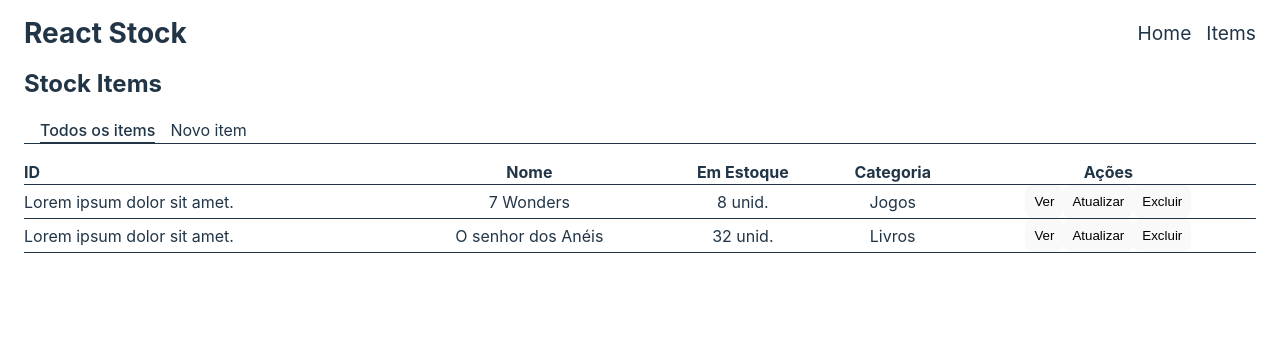
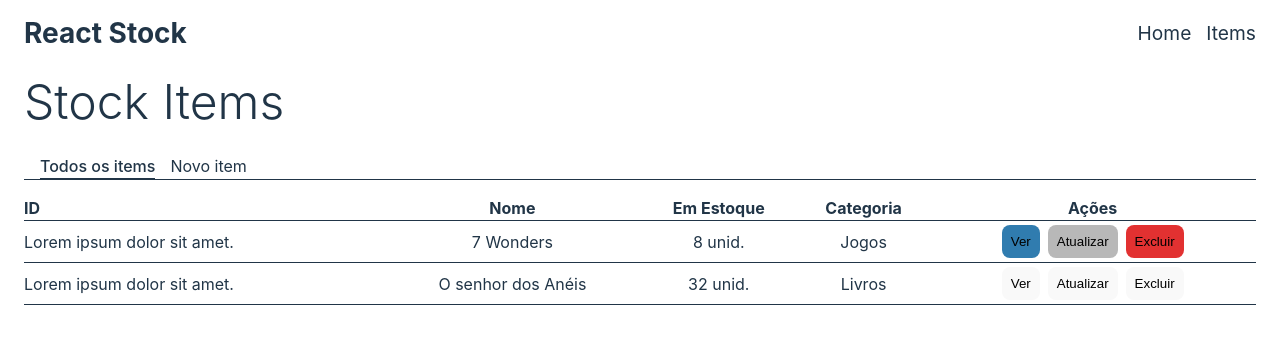
Before and after one commit to felipe0848/gestor-de-estoque--SPA-, a React (Vite) app: page /items in a window 1280 px wide. Shown: the top 344 px of the page. Built offline with nearby package versions, Linux system fonts and the light colour scheme.

Commit message:
update style buttons

```diff
--- a/src/pages/Items/Items.css
+++ b/src/pages/Items/Items.css
@@ -1,4 +1,4 @@
-.NavItems{
+.navItems{
     margin-bottom: 1rem;
     padding: 1rem 0 0 1rem;
     display: flex;
@@ -9,3 +9,19 @@
     font-weight: 500;
     border-bottom: 1px solid #213547;
 }
+h2{
+    font-size: 3em;
+    font-weight: 300;
+}
+button{
+    margin: 0.25rem;
+}
+.details{
+    background-color: rgb(48, 124, 175);
+}
+.update{
+    background-color: #b8b8b8;
+}
+.delete{
+    background-color: #e23131;
+}
--- a/src/pages/Items/Items.jsx
+++ b/src/pages/Items/Items.jsx
@@ -14,10 +14,11 @@ export default function Items(){
             <Header/>
             <div className="container">
                 <h2>Stock Items</h2>
-                <div className="NavItems">
+                <div className="navItems">
                     <Link to={"/items"} className={selected === "Todos os items" ? "selected" : ""} onClick={(ev)=>handleSelect(ev.target.innerText)}>Todos os items</Link>
                     <Link to={"/items"} className={selected === "Novo item" ? "selected" : ""} onClick={(ev)=>handleSelect(ev.target.innerText)}>Novo item</Link>
                 </div>
+
                 <table>
                     <thead>
                         <tr>
@@ -35,9 +36,9 @@ export default function Items(){
                             <td>8 unid.</td>
                             <td>Jogos</td>
                             <td>
-                                <button>Ver</button>
-                                <button>Atualizar</button>
-                                <button>Excluir</button>
+                                <button className="details">Ver</button>
+                                <button className="update">Atualizar</button>
+                                <button className="delete">Excluir</button>
                             </td>
                         </tr>
                         <tr>
```
